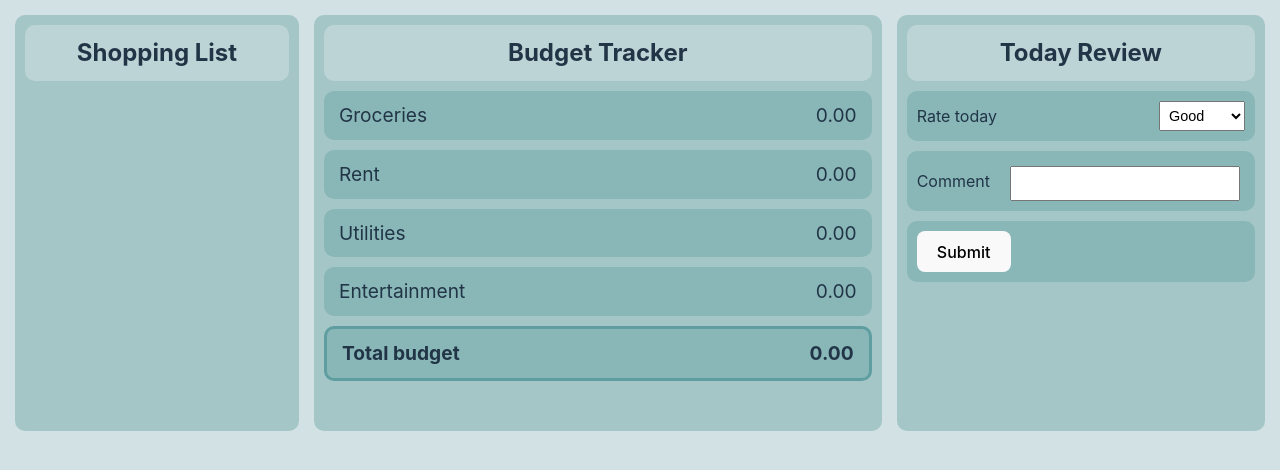
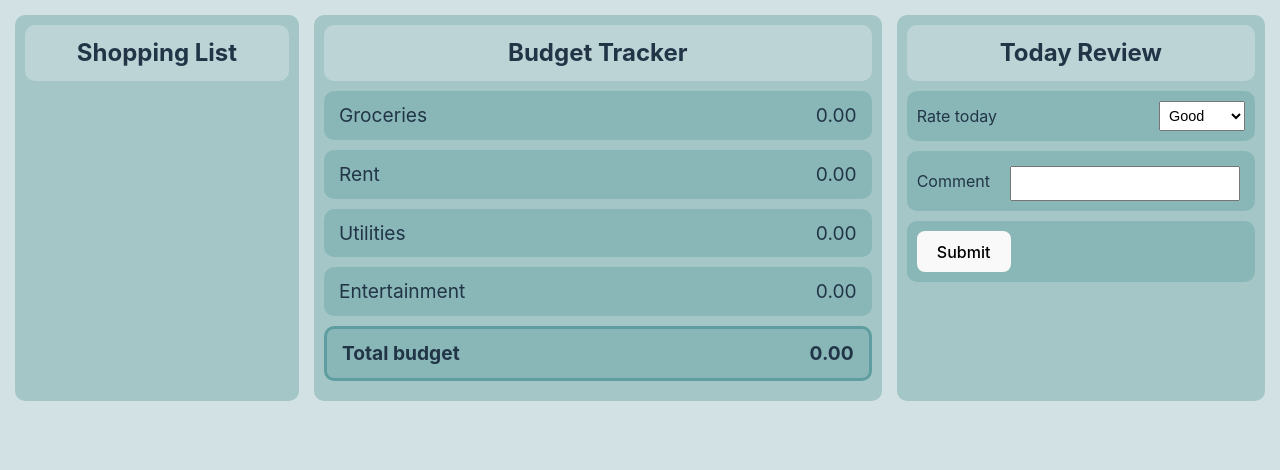
Before and after one commit to Renatuscape/AcademicWork-OrganiserApp, a React (Vite) app: page / in a window 1280 px wide. Shown: the top 470 px of the page. Built offline with nearby package versions, Linux system fonts and the light colour scheme.

Commit message:
improved css for budget app

```diff
--- a/src/index.css
+++ b/src/index.css
@@ -111,16 +111,27 @@ button:focus-visible {
   font-size: 120%;
   flex-grow: 1;
   display:flex;
-  justify-content: space-between;
+  justify-content: start;
   background-color: #89b7b8;
   padding:  10px 15px;
   border-radius: 10px;
+  text-align: left;
+  gap: 10px;
 }
+
+.budget-row #key{
+  align-self: start;
+flex-grow:3;
+}
+
+.budget-row input{
+  max-width: 20%;
+}
+
 #budget-total{
   font-weight: bold;
   border-style: solid;
   border-color: cadetblue;
-  margin-bottom: 30px;
 }
 
 /*TODAY REVIEWS*/
```
